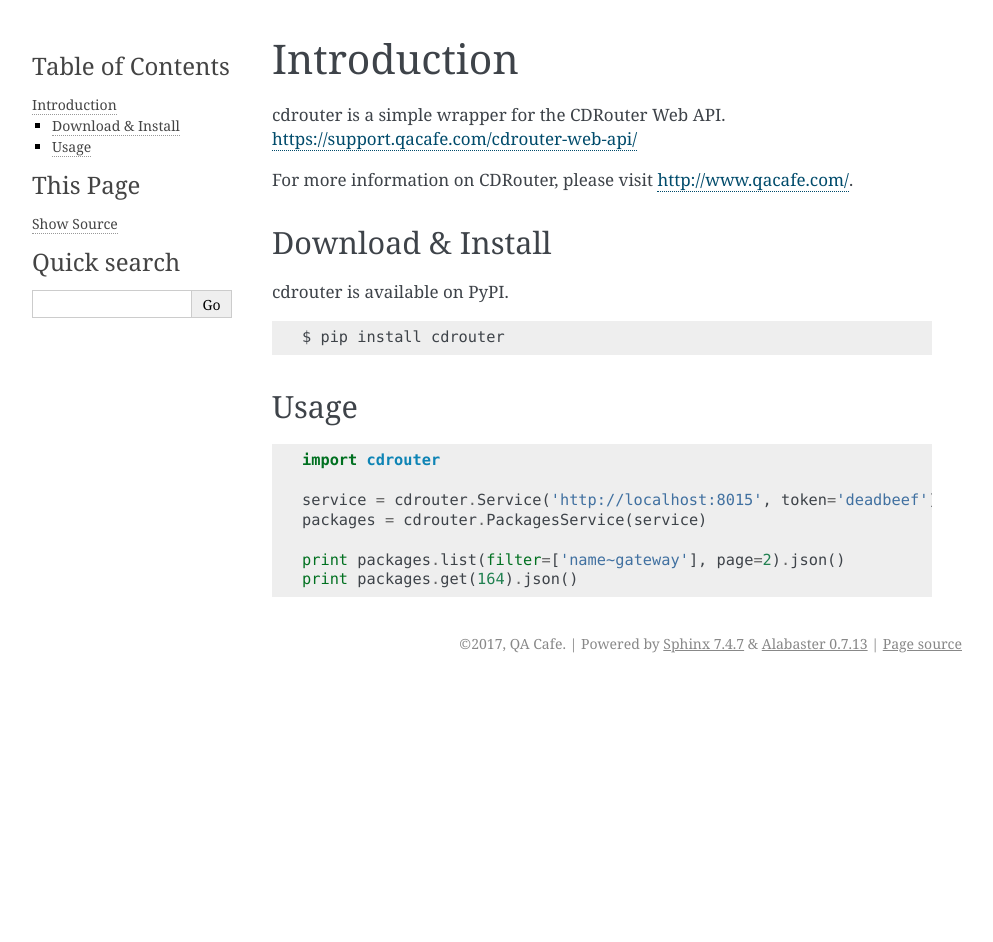
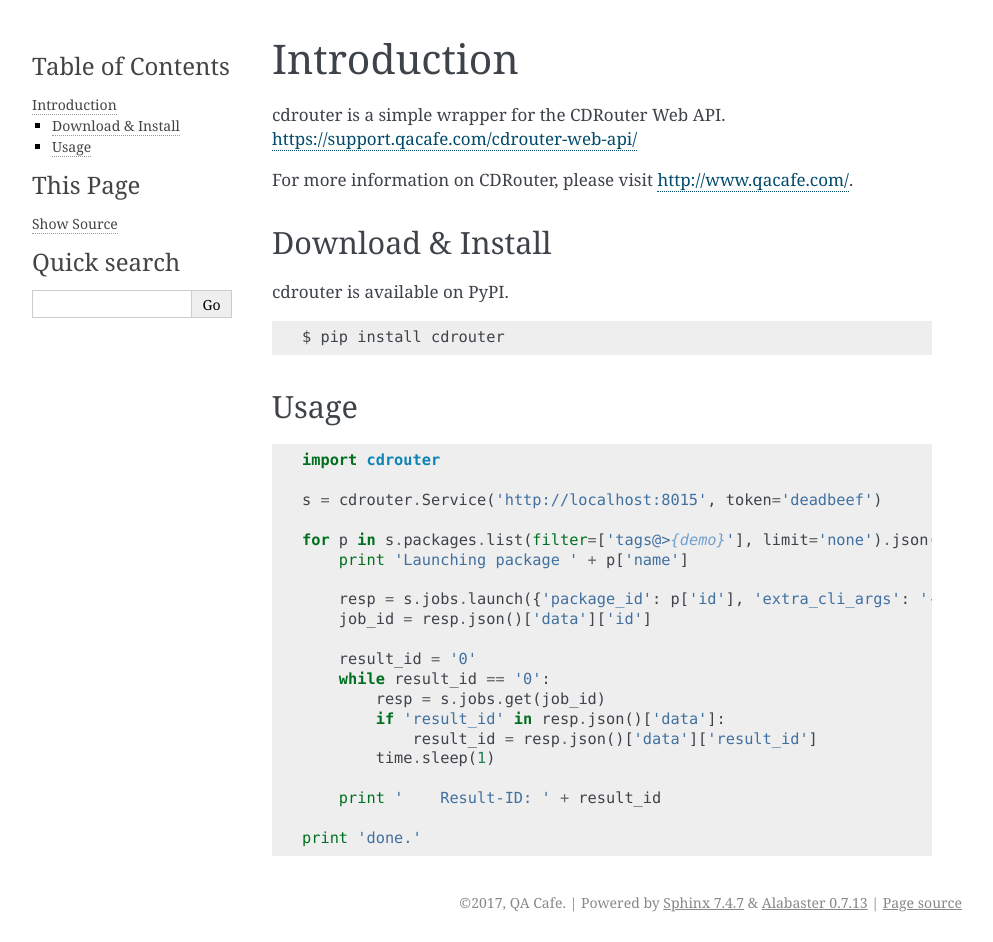
Before and after one commit to qacafe/cdrouter.py, a Sphinx documentation site: the page built from docs/introduction.rst, in a window 1280 px wide. Shown: the whole page, without its empty margins (148-1141 px from the left). Built offline with Sphinx 7.4.7, drawn with Linux system fonts in a browser that asks for light colours; before the commit the page ends 900 px from its top, so only the background shows below that.

Commit message:
Expand example usage

```diff
--- a/docs/introduction.rst
+++ b/docs/introduction.rst
@@ -23,8 +23,21 @@
 
     import cdrouter
 
-    service = cdrouter.Service('http://localhost:8015', token='deadbeef')
-    packages = cdrouter.PackagesService(service)
+    s = cdrouter.Service('http://localhost:8015', token='deadbeef')
 
-    print packages.list(filter=['name~gateway'], page=2).json()
-    print packages.get(164).json()
+    for p in s.packages.list(filter=['tags@>{demo}'], limit='none').json()['data']:
+        print 'Launching package ' + p['name']
+
+        resp = s.jobs.launch({'package_id': p['id'], 'extra_cli_args': '-testvar myvar=example'})
+        job_id = resp.json()['data']['id']
+
+        result_id = '0'
+        while result_id == '0':
+            resp = s.jobs.get(job_id)
+            if 'result_id' in resp.json()['data']:
+                result_id = resp.json()['data']['result_id']
+            time.sleep(1)
+
+        print '    Result-ID: ' + result_id
+
+    print 'done.'
```
Also changed, not shown: README.rst (+0 -14 lines), 1 other file.
